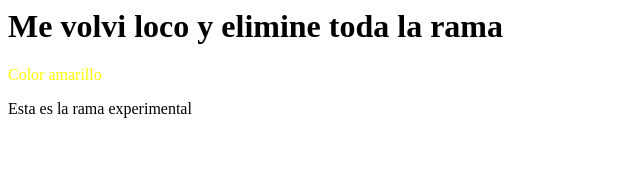
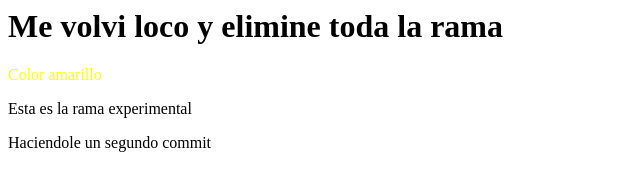
Before and after one commit to luisMartinez011/CursoGit, a plain HTML site: page index.html in a window 1280 px wide. Shown: the whole page, without its empty margins (0-640 px from the left). Drawn offline with Linux system fonts and the light colour scheme.

Commit message:
segundo commit experimental

```diff
--- a/index.html
+++ b/index.html
@@ -2,3 +2,4 @@
 <p style="color:yellow;">Color amarillo</p>
 
 <p>Esta es la rama experimental</p>
+<p>Haciendole un segundo commit</p>
```
